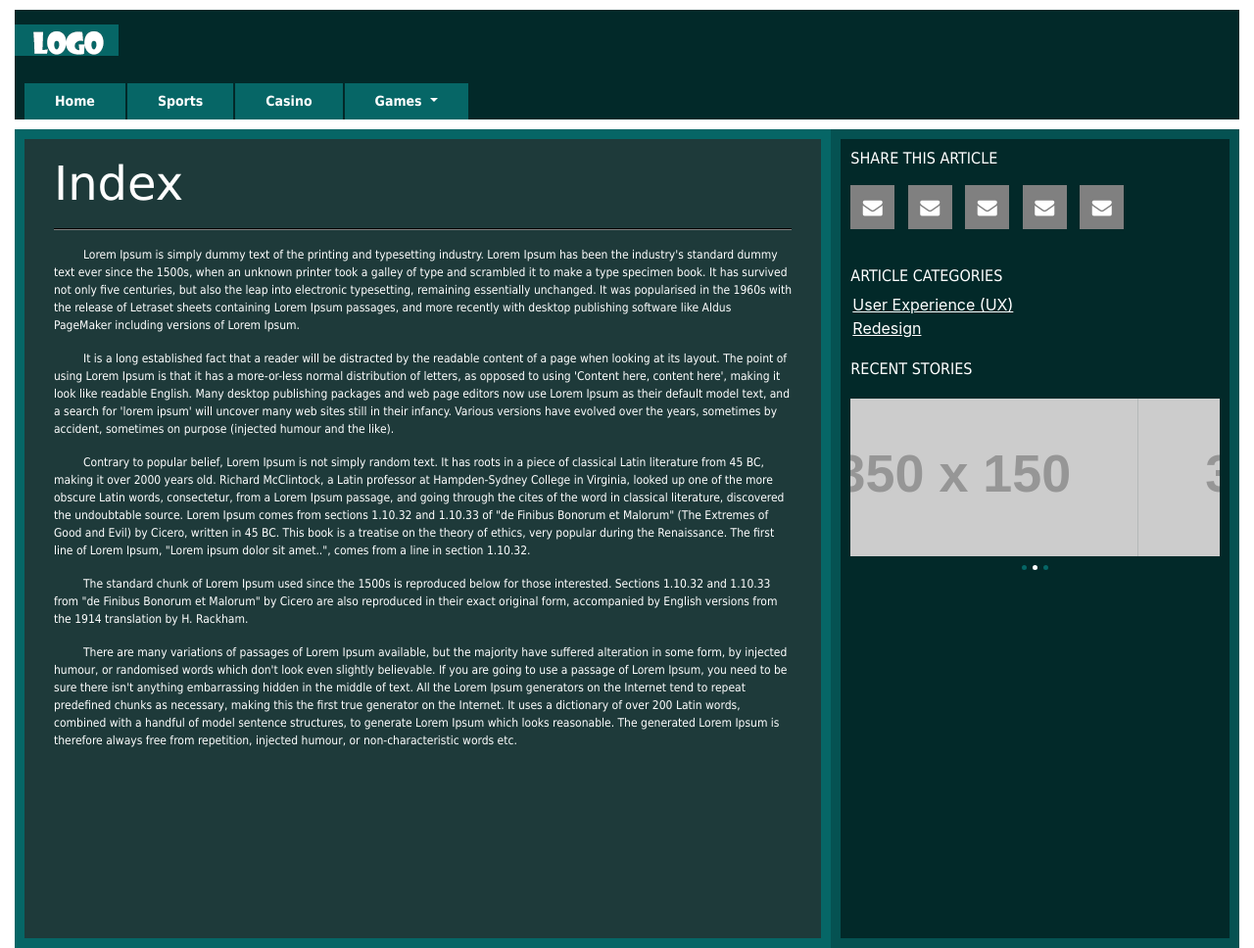
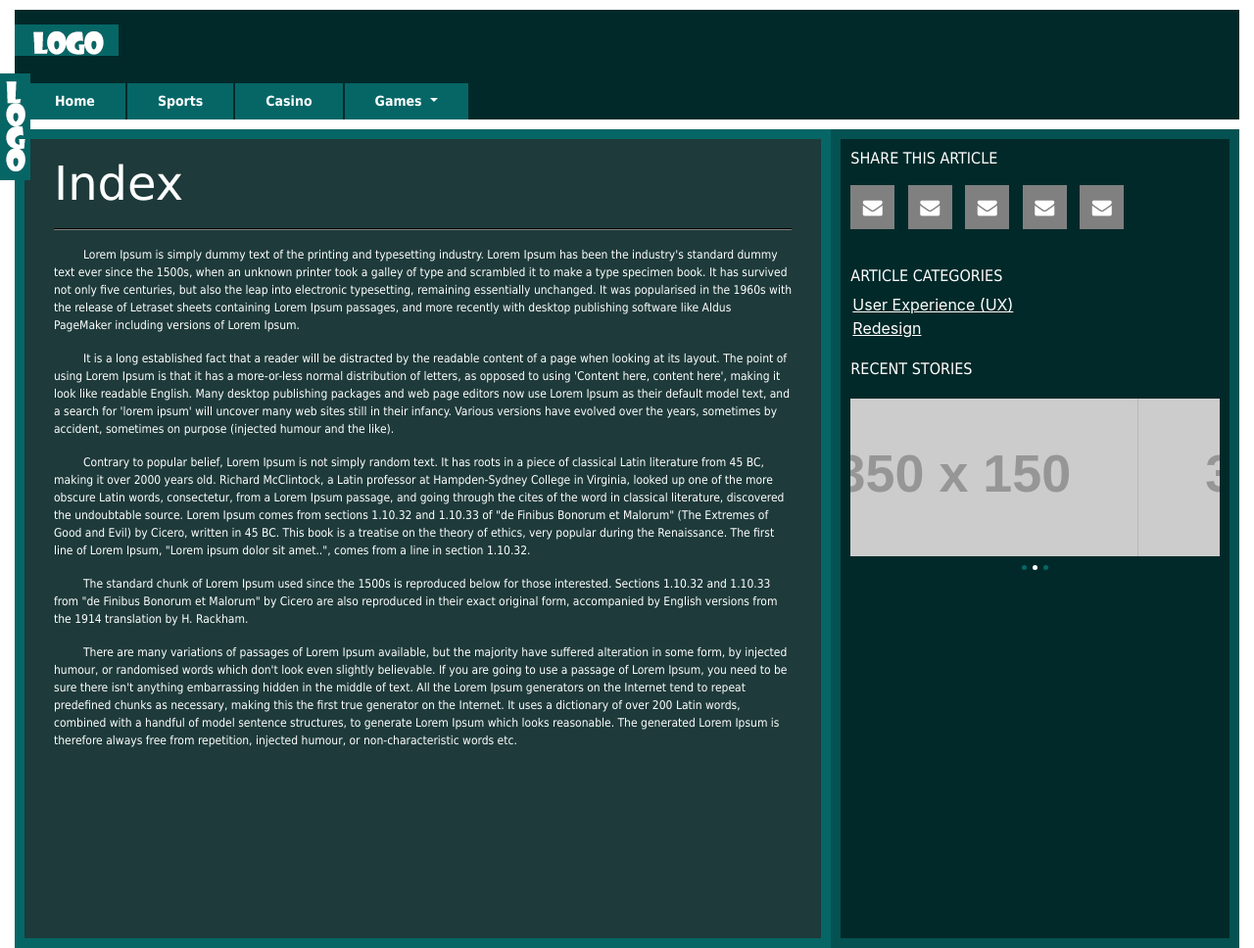
Before and after one commit to jorodev/fe-assignment, a website: page src/index.html in a window 1280 px wide. Shown: the top 968 px of the page at 98% size. Drawn offline with Linux system fonts and the light colour scheme; placeholder pictures from the web are drawn by us.

Commit message:
Added fixed logo at the left border of the page

```diff
--- a/src/index.html
+++ b/src/index.html
@@ -10,6 +10,7 @@
     <link rel="stylesheet" href="/css/style.css">
 </head>
 <body>
+    <img class="fixed-logo position-fixed" src="images/fixed-logo.png" alt="Logo">
     <main class="container">
         <header class="header">
             <img src="images/logo.png" alt="logo">
--- a/src/scss/style.scss
+++ b/src/scss/style.scss
@@ -1,9 +1,17 @@
 @import 'variables';
 
-@media only screen and (min-width : 1200px) {
+@media only screen and (min-width: 1200px) {
+    .container { max-width: 1280px; }
+}
 
-    .container { max-width: 1280px; }
+.fixed-logo {
+    position: relative;
+    top: 75px;
+    z-index: 9999;
 
+    @media (max-width: 768px) {
+        display: none;
+    }
 }
 
 .header {
```
Also changed, not shown: src/css/style.css, src/images/fixed-logo.png (added).
